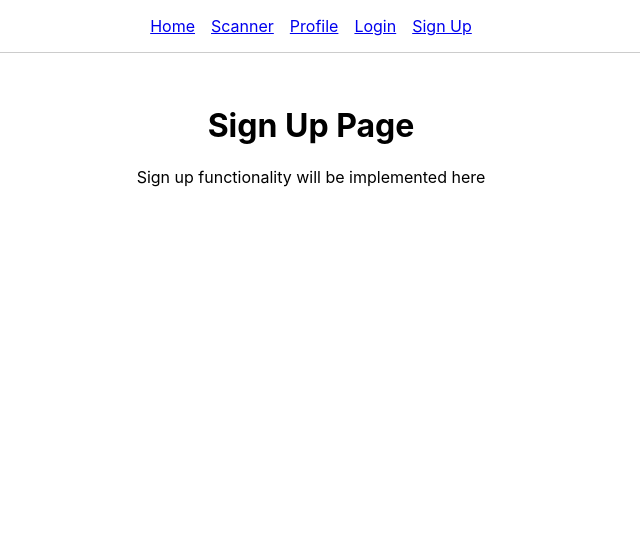
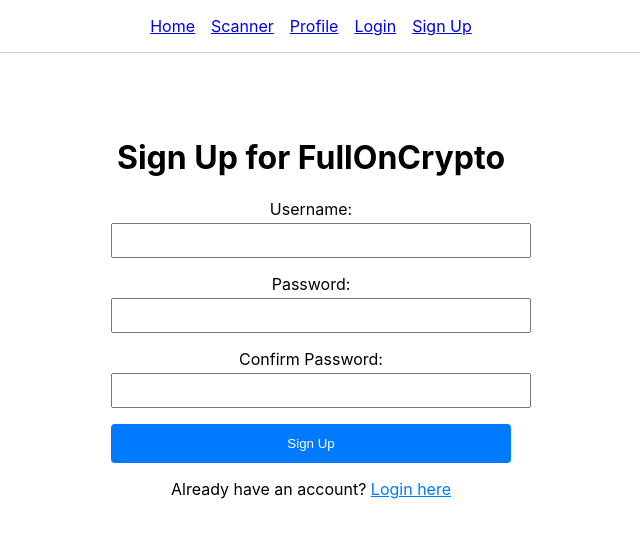
Before and after one commit to kpkeerthi25/FullOnCrypto-Web, a React (Create React App) app: page /signup in a window 1280 px wide. Shown: the top 538 px of the page, without its empty margins (329-969 px from the left). Built offline with nearby package versions, Linux system fonts and the light colour scheme; no server answers.

Commit message:
added sign-up page

```diff
--- a/src/pages/SignUp.tsx
+++ b/src/pages/SignUp.tsx
@@ -1,10 +1,138 @@
-import React from 'react';
+import React, { useState } from 'react';
+import { useNavigate } from 'react-router-dom';
+import { userService } from '../services/userService';
 
 const SignUp: React.FC = () => {
+  const [formData, setFormData] = useState({
+    username: '',
+    password: '',
+    confirmPassword: ''
+  });
+  const [error, setError] = useState('');
+  const [loading, setLoading] = useState(false);
+  const navigate = useNavigate();
+
+  const handleChange = (e: React.ChangeEvent<HTMLInputElement>) => {
+    setFormData({
+      ...formData,
+      [e.target.name]: e.target.value
+    });
+  };
+
+  const handleSubmit = async (e: React.FormEvent) => {
+    e.preventDefault();
+    setError('');
+    setLoading(true);
+
+    // Validation
+    if (!formData.username || !formData.password || !formData.confirmPassword) {
+      setError('All fields are required');
+      setLoading(false);
+      return;
+    }
+
+    if (formData.password !== formData.confirmPassword) {
+      setError('Passwords do not match');
+      setLoading(false);
+      return;
+    }
+
+    if (formData.password.length < 6) {
+      setError('Password must be at least 6 characters long');
+      setLoading(false);
+      return;
+    }
+
+    try {
+      await userService.createUser({
+        username: formData.username,
+        password: formData.password
+      });
+
+      // Redirect to login page on success
+      navigate('/login');
+    } catch (err: any) {
+      setError(err.message || 'An error occurred during sign up');
+    } finally {
+      setLoading(false);
+    }
+  };
+
   return (
-    <div>
-      <h1>Sign Up Page</h1>
-      <p>Sign up functionality will be implemented here</p>
+    <div style={{ maxWidth: '400px', margin: '0 auto', padding: '2rem' }}>
+      <h1>Sign Up for FullOnCrypto</h1>
+
+      <form onSubmit={handleSubmit} style={{ display: 'flex', flexDirection: 'column', gap: '1rem' }}>
+        <div>
+          <label htmlFor="username">Username:</label>
+          <input
+            type="text"
+            id="username"
+            name="username"
+            value={formData.username}
+            onChange={handleChange}
+            style={{ width: '100%', padding: '0.5rem', marginTop: '0.25rem' }}
+            required
+          />
+        </div>
+
+        <div>
+          <label htmlFor="password">Password:</label>
+          <input
+            type="password"
+            id="password"
+            name="password"
+            value={formData.password}
+            onChange={handleChange}
+            style={{ width: '100%', padding: '0.5rem', marginTop: '0.25rem' }}
+            required
+          />
+        </div>
+
+        <div>
+          <label htmlFor="confirmPassword">Confirm Password:</label>
+          <input
+            type="password"
+            id="confirmPassword"
+            name="confirmPassword"
+            value={formData.confirmPassword}
+            onChange={handleChange}
+            style={{ width: '100%', padding: '0.5rem', marginTop: '0.25rem' }}
+            required
+          />
+        </div>
+
+        {error && (
+          <div style={{ color: 'red', fontSize: '0.9rem' }}>
+            {error}
+          </div>
+        )}
+
+        <button
+          type="submit"
+          disabled={loading}
+          style={{
+            padding: '0.75rem',
+            backgroundColor: loading ? '#ccc' : '#007bff',
+            color: 'white',
+            border: 'none',
+            borderRadius: '4px',
+            cursor: loading ? 'not-allowed' : 'pointer'
+          }}
+        >
+          {loading ? 'Creating Account...' : 'Sign Up'}
+        </button>
+      </form>
+
+      <p style={{ textAlign: 'center', marginTop: '1rem' }}>
+        Already have an account?{' '}
+        <span
+          onClick={() => navigate('/login')}
+          style={{ color: '#007bff', cursor: 'pointer', textDecoration: 'underline' }}
+        >
+          Login here
+        </span>
+      </p>
     </div>
   );
 };
--- /dev/null
+++ b/src/services/userService.ts
@@ -0,0 +1,63 @@
+import { User } from '../types';
+
+export interface CreateUserData {
+  username: string;
+  password: string;
+}
+
+export interface LoginData {
+  username: string;
+  password: string;
+}
+
+export class UserService {
+  private readonly baseURL = process.env.REACT_APP_API_URL || 'http://localhost:3001/api';
+
+  async createUser(userData: CreateUserData): Promise<User> {
+    try {
+      const response = await fetch(`${this.baseURL}/signup`, {
+        method: 'POST',
+        headers: {
+          'Content-Type': 'application/json',
+        },
+        body: JSON.stringify(userData),
+      });
+
+      const data = await response.json();
+
+      if (!response.ok) {
+        throw new Error(data.error || 'Failed to create user');
+      }
+
+      return data.user;
+    } catch (error) {
+      console.error('Error creating user:', error);
+      throw error;
+    }
+  }
+
+  async loginUser(loginData: LoginData): Promise<User> {
+    try {
+      const response = await fetch(`${this.baseURL}/login`, {
+        method: 'POST',
+        headers: {
+          'Content-Type': 'application/json',
+        },
+        body: JSON.stringify(loginData),
+      });
+
+      const data = await response.json();
+
+      if (!response.ok) {
+        throw new Error(data.error || 'Failed to login');
+      }
+
+      return data.user;
+    } catch (error) {
+      console.error('Error logging in:', error);
+      throw error;
+    }
+  }
+}
+
+export const userService = new UserService();
```
Also changed, not shown: src/types/index.ts (+8 -0 lines).
